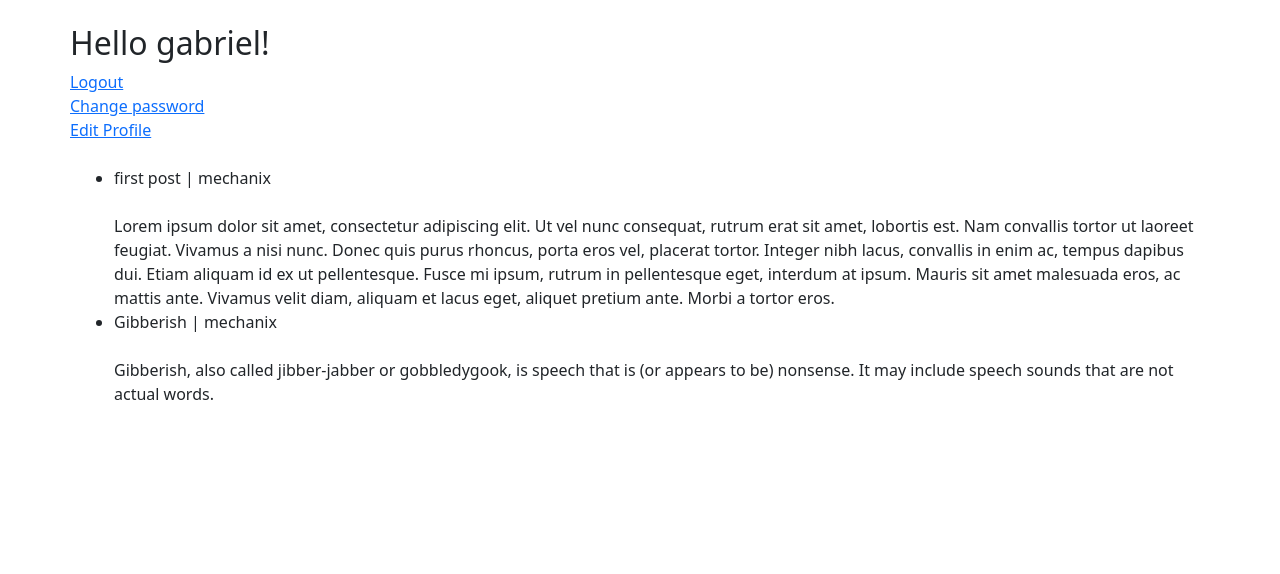
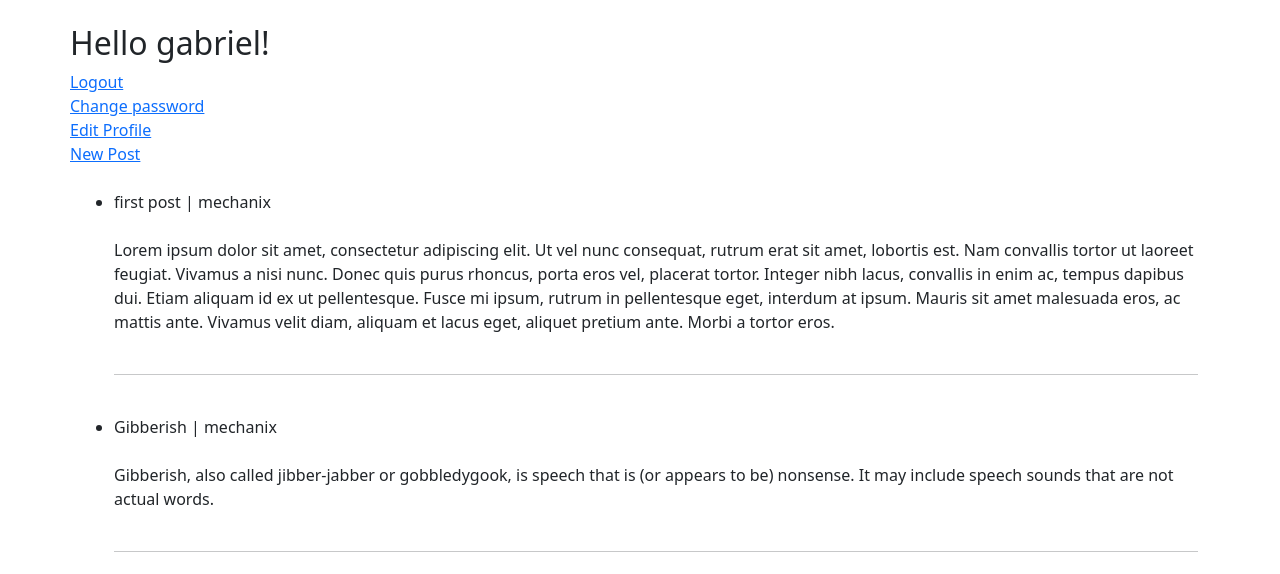
Before and after one commit to gabrielmuller777/fake_insta, a Django app: page / in a window 1280 px wide. Shown: the part 56-630 px from the top of the page. Run offline with Django 3.2, Linux system fonts and the light colour scheme; a user stored in the database is signed in; data comes from the database, SQL or seed files in the repository; both versions use the stored data as it was after the commit; some libraries are stand-ins or nearby versions.

Commit message:
add post form

```diff
--- a/fake_insta_root/home/models.py
+++ b/fake_insta_root/home/models.py
@@ -1,6 +1,7 @@
 from django.db import models
 from django.contrib.auth.models import User
 from django.db.models.deletion import CASCADE
+from django.urls import reverse
 
 
 class Profile(models.Model):
@@ -17,3 +18,6 @@ class Post(models.Model):
 
     def __str__(self):
         return self.description + ' | ' + str(self.author)
+
+    def get_absolute_url(self):
+        return reverse('dashboard')
--- a/fake_insta_root/home/templates/users/add_post.html
+++ b/fake_insta_root/home/templates/users/add_post.html
@@ -5,4 +5,10 @@
 {% block content %}
 <h2>New Post</h2>
 
+<form method='post'>
+    {% csrf_token %}
+    {% bootstrap_form form %}
+    <button class='btn btn-secondary'>Post</button>
+
+
 {% endblock  %}
--- a/fake_insta_root/home/templates/users/dashboard.html
+++ b/fake_insta_root/home/templates/users/dashboard.html
@@ -8,18 +8,19 @@
         <a href="{% url 'logout' %}">Logout</a>
         <a href="{% url 'password_change' %}">Change password</a>
         <a href="{% url 'edit_profile' %}">Edit Profile</a>
+        <a href="{% url 'add_post' %}">New Post</a>
+        <br>
+        <div class='container'>
+            <ul>
+            {% for post in object_list %}
+                <li>{{post.description}} | {{post.author}}<br><br>
+                {{post.body}}</li><br><hr><br>
+            {% endfor %}
+            </ul>
+        </div>
     {% else %}
         <a href="{% url 'login' %}">Login</a>
     {% endif %}
 </div>
-<br>
-<div class='container'>
-<ul>
-{% for post in object_list %}
-    <li>{{post.description}} | {{post.author}}<br><br>
-    {{post.body}}</li>
-{% endfor %}
-</ul>
-</div>
 
 {% endblock  %}
--- a/fake_insta_root/home/urls.py
+++ b/fake_insta_root/home/urls.py
@@ -1,10 +1,11 @@
 from django.urls import path
 from django.conf.urls import include
-from .views import HomeView, register, editProfile
+from .views import HomeView, register, editProfile, AddPostView
 
 urlpatterns = [
     path('', HomeView.as_view(), name='dashboard'),
     path('accounts/',include('django.contrib.auth.urls')),
     path('register/', register, name='register'),
-    path('edit_profile/', editProfile, name='edit_profile')
+    path('edit_profile/', editProfile, name='edit_profile'),
+    path('add_post/', AddPostView.as_view(), name='add_post'),
 ]
--- a/fake_insta_root/home/views.py
+++ b/fake_insta_root/home/views.py
@@ -1,3 +1,4 @@
+from django.http import request
 from django.http.response import HttpResponse
 from django.shortcuts import redirect,render
 from django.contrib.auth import login
@@ -36,6 +37,7 @@ def editProfile(request):
         form = EditProfileForm(instance=request.user)
         return render(request, 'users/edit_profile.html', {'form':form})
 
-#class AddPostView(CreateView):
-#    model = Post
-#    template_name = 'add_post.html'
+class AddPostView(CreateView):
+    model = Post
+    template_name = 'users/add_post.html'
+    fields = '__all__'
```
Also changed, not shown: fake_insta_root/db.sqlite3.
